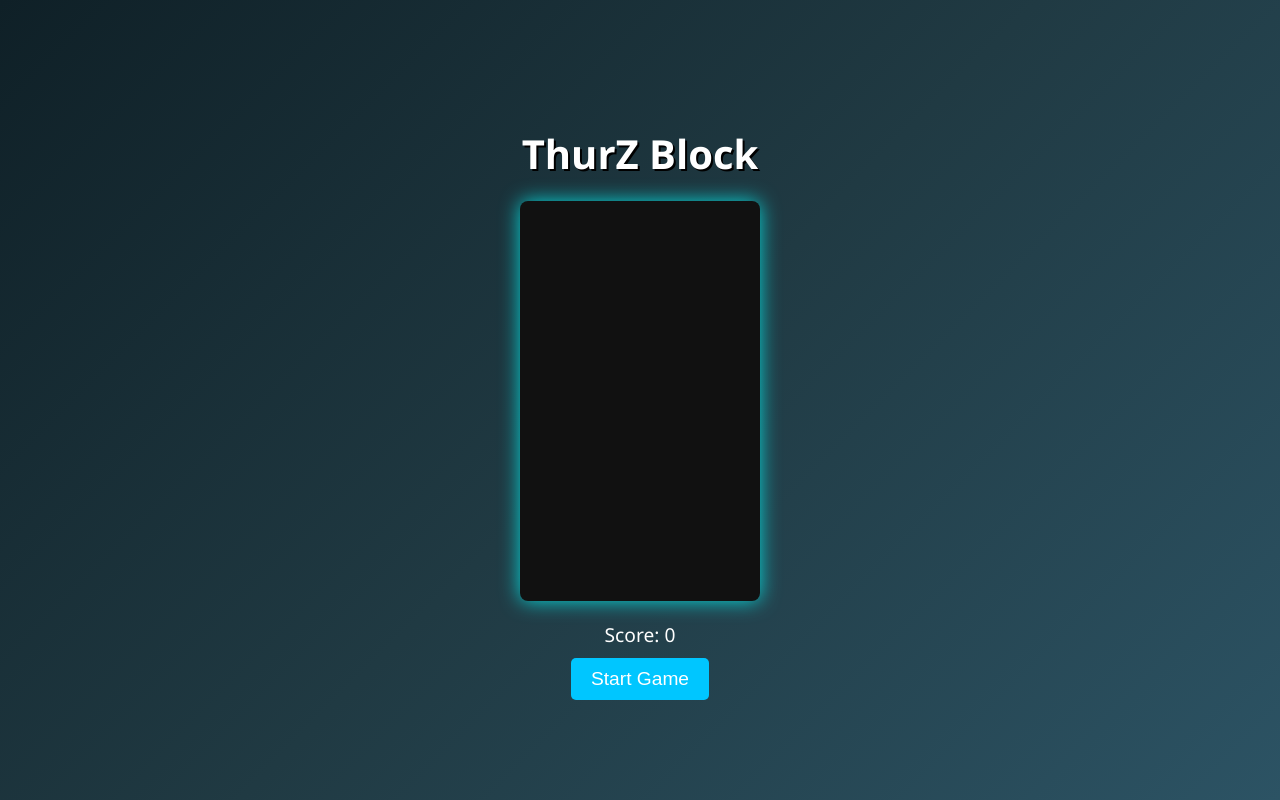
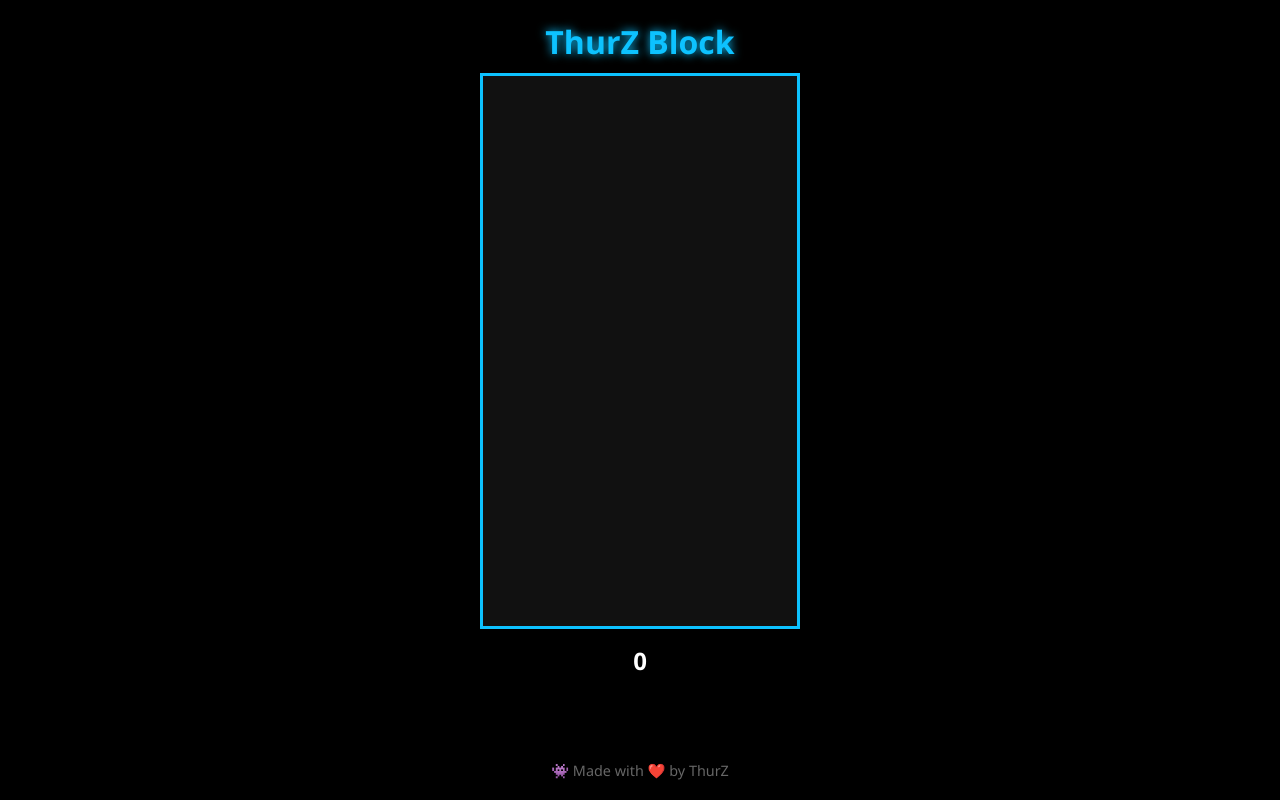
Before and after one commit to dozz12/thurz-block, a plain HTML site: page index.html in a window 1280 px wide. Drawn offline with Linux system fonts and the light colour scheme.

Commit message:
Update index.html

```diff
--- a/index.html
+++ b/index.html
@@ -1,26 +1,65 @@
 <!DOCTYPE html>
-<html lang="en">
+<html lang="id">
 <head>
   <meta charset="UTF-8" />
   <meta name="viewport" content="width=device-width, initial-scale=1.0"/>
   <title>ThurZ Block</title>
-  <link rel="stylesheet" href="style.css" />
+  <style>
+    * {
+      box-sizing: border-box;
+      margin: 0;
+      padding: 0;
+    }
+
+    body {
+      background-color: #000;
+      color: #fff;
+      font-family: 'Segoe UI', Tahoma, Geneva, Verdana, sans-serif;
+      display: flex;
+      flex-direction: column;
+      align-items: center;
+      justify-content: flex-start;
+      min-height: 100vh;
+      padding: 20px;
+    }
+
+    h1 {
+      margin-bottom: 10px;
+      font-size: 2em;
+      color: #0DC2FF;
+      text-shadow: 0 0 10px #0DC2FF;
+    }
+
+    canvas {
+      border: 3px solid #0DC2FF;
+      background: #111;
+      width: 100%;
+      max-width: 320px; /* 16 * 20px */
+      height: auto;
+      touch-action: none;
+    }
+
+    #score {
+      margin-top: 15px;
+      font-size: 1.5em;
+      color: #fff;
+      font-weight: bold;
+    }
+
+    .footer {
+      margin-top: auto;
+      font-size: 0.9em;
+      color: #666;
+      padding-top: 20px;
+    }
+  </style>
 </head>
 <body>
-  <div class="container">
-    <h1>ThurZ Block</h1>
-    <canvas id="tetris" width="240" height="400"></canvas>
-    <div class="info">
-      <div>Score: <span id="score">0</span></div>
-      <button onclick="startGame()">Start Game</button>
-    </div>
-    <div class="controls">
-      <button onclick="playerMove(-1)">◀️</button>
-      <button onclick="playerDrop()">🔽</button>
-      <button onclick="playerMove(1)">▶️</button>
-      <button onclick="playerRotate(1)">⟳</button>
-    </div>
-  </div>
+  <h1>ThurZ Block</h1>
+  <canvas id="tetris" width="320" height="560"></canvas>
+  <div id="score">0</div>
+  <div class="footer">👾 Made with ❤️ by ThurZ</div>
+
   <script src="script.js"></script>
 </body>
 </html>
```
